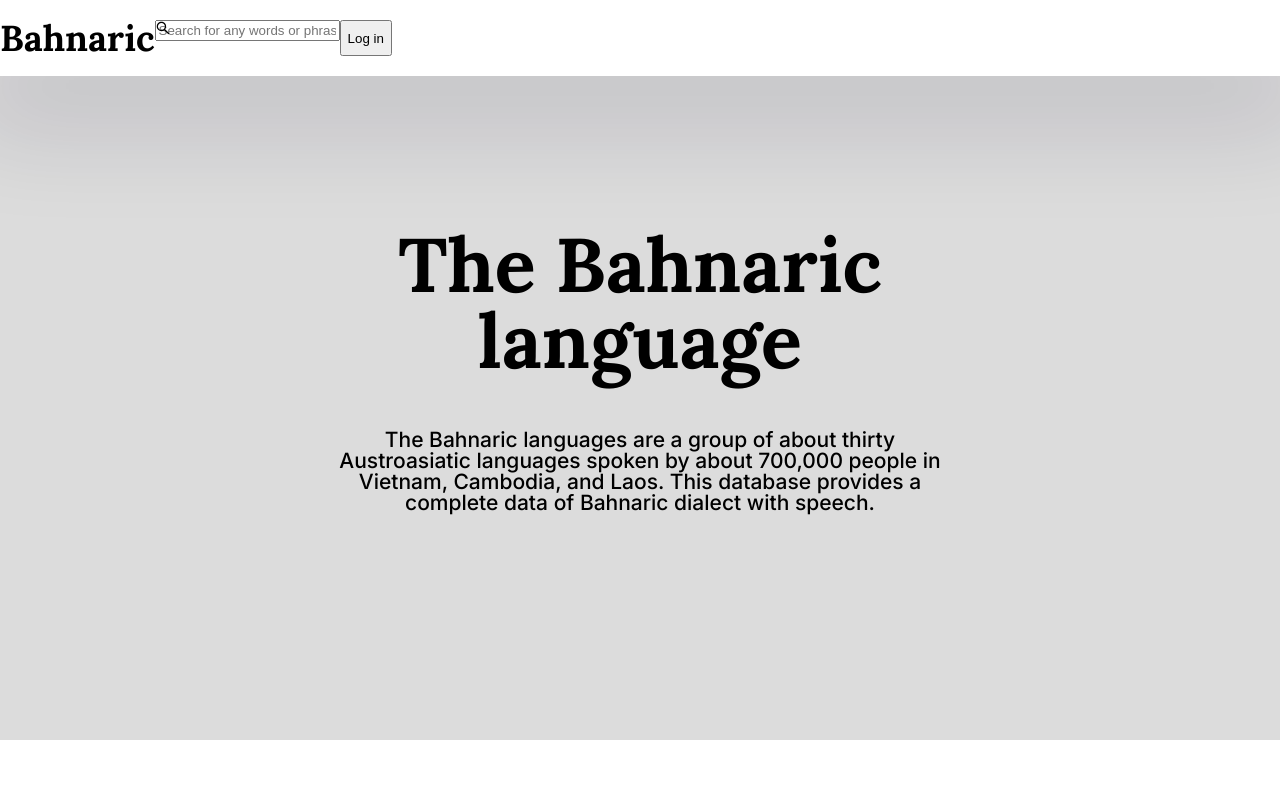
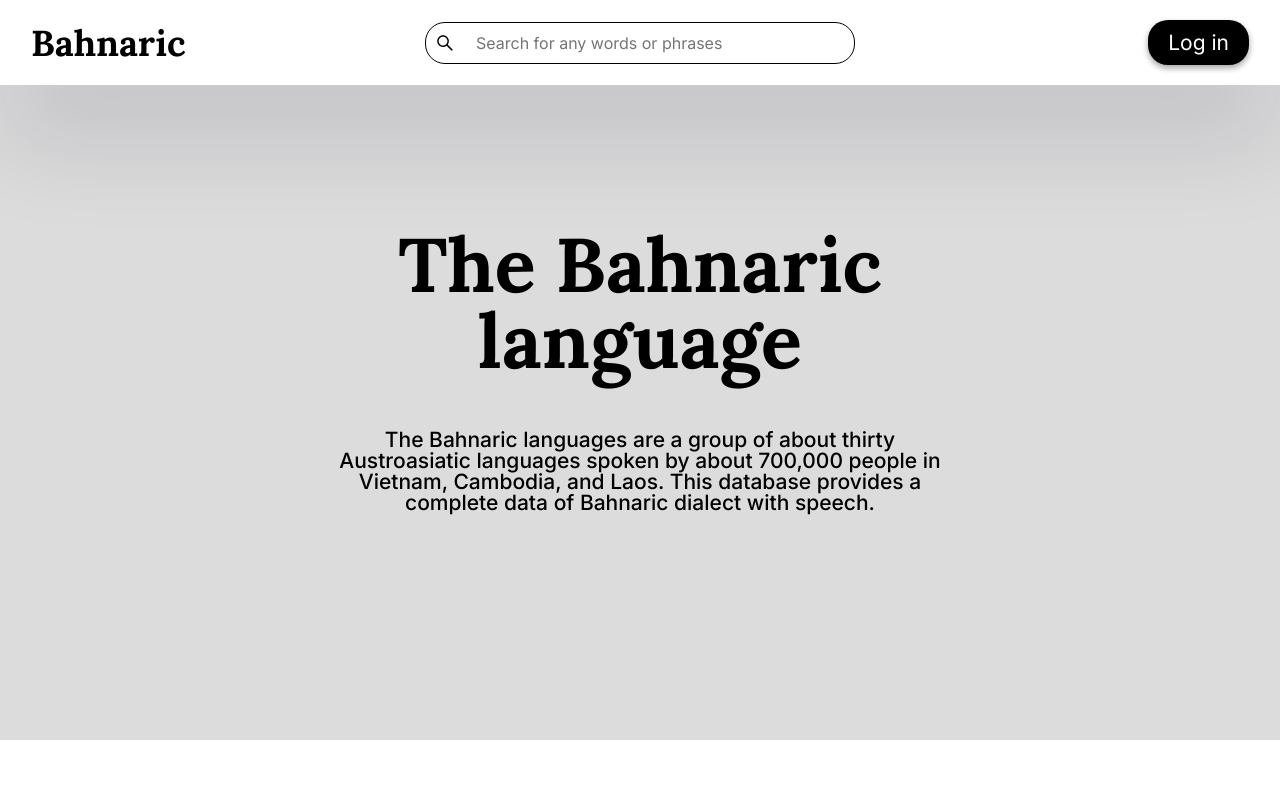
Before and after one commit to DuyLy201/BanaWebsite, a React (Create React App) app: page / in a window 1280 px wide. Shown: the top 800 px of the page. Built offline with nearby package versions, Linux system fonts and the light colour scheme; no server answers.

Commit message:
Add styling to navigation bar

```diff
--- a/src/App.css
+++ b/src/App.css
@@ -34,7 +34,8 @@ h1 {
 }
 
 .nav {
-    display: flex;
+    box-sizing: border-box;
+    display: grid;
 }
 
 .search {
--- a/src/Components/Navbar.css
+++ b/src/Components/Navbar.css
@@ -14,11 +14,60 @@
     box-shadow: rgba(17, 12, 46, 0.15) 0px 48px 100px 0px;
     position: fixed;
     background-color: white;
-    width: 100vw;
+    width: 100%;
     z-index: 1;
     top: 0;
+    display: inline-grid;
+    grid-template-columns: 1fr 5fr 1fr;
+    align-items: center;
+    justify-content: center;
+}
+
+.search {
+    display: flex;
+    justify-content: center;
+    align-items: center;
+    width: 100%;
 }
 
 .search_icon {
     position: absolute;
+    left: 0;
+    padding: 10px 10px
 }
+
+form {
+    position: relative;
+    display: flex;
+    justify-content: center;
+    align-items: center;
+    width: 430px;
+}
+
+input {
+    width: 100%;
+    padding: 10px 20px 10px 50px;
+    border-radius: 20px;
+    border: 1px solid black;
+    font-family: Inter;
+    font-weight: 400;
+    font-size: 1em;
+}
+
+.profile {
+    display: flex;
+    justify-content: flex-end;
+}
+
+.profile button {
+    cursor: pointer;
+    background-color: black;
+    border: none;
+    box-shadow: rgba(0, 0, 0, 0.16) 0px 3px 6px, rgba(0, 0, 0, 0.23) 0px 3px 6px;
+    color: white;
+    font-size: 1.3125rem;
+    border-radius: 20px;
+    font-family: 'Inter';
+    font-weight: medium;
+    padding: 10px 20px;
+}
--- a/src/Components/Navbar.js
+++ b/src/Components/Navbar.js
@@ -1,8 +1,9 @@
-import React from 'react'
-import './Navbar.css'
-import { AiOutlineSearch } from 'react-icons/ai'
-import {Link, useNavigate} from 'react-router-dom';
-import {useState} from 'react';
+import React from "react";
+import "./Navbar.css";
+import { AiOutlineSearch } from "react-icons/ai";
+import { Link, useNavigate } from "react-router-dom";
+import { useState } from "react";
+import { IconContext } from "react-icons";
 
 function Navbar() {
   const [searchValue, setSearchValue] = useState("");
@@ -11,22 +12,32 @@ function Navbar() {
   const handleSubmit = (e) => {
     e.preventDefault();
     console.log(searchValue);
-    if(searchValue !== "") {
-      navigate("/search", {state: {searchValue: searchValue}});
+    if (searchValue !== "") {
+      navigate("/search", { state: { searchValue: searchValue } });
     }
-  }
+  };
   return (
     <nav className="nav">
-      <Link to={"/"} style={{ textDecoration: 'none' }}>
-      <div className='logo'>Bahnaric</div>
+      <Link to={"/"} style={{ textDecoration: "none" }}>
+        <div className="logo">Bahnaric</div>
       </Link>
-        <form className="search" onSubmit={handleSubmit}>
-          <AiOutlineSearch className='search_icon'/>
-          <input type="text" placeholder='Search for any words or phrases' onChange={e => setSearchValue(e.target.value)}></input>
+      <div className="search">
+        <form onSubmit={handleSubmit}>
+          <IconContext.Provider value={{size: "20px"}}>
+          <AiOutlineSearch className="search_icon" />
+          </IconContext.Provider>
+          <input
+            type="text"
+            placeholder="Search for any words or phrases"
+            onChange={(e) => setSearchValue(e.target.value)}
+          ></input>
         </form>
-        <button>Log in</button>
+      </div>
+      <div className="profile">
+      <button>Log in</button>
+      </div>
     </nav>
-  )
+  );
 }
 
-export default Navbar
+export default Navbar;
```
